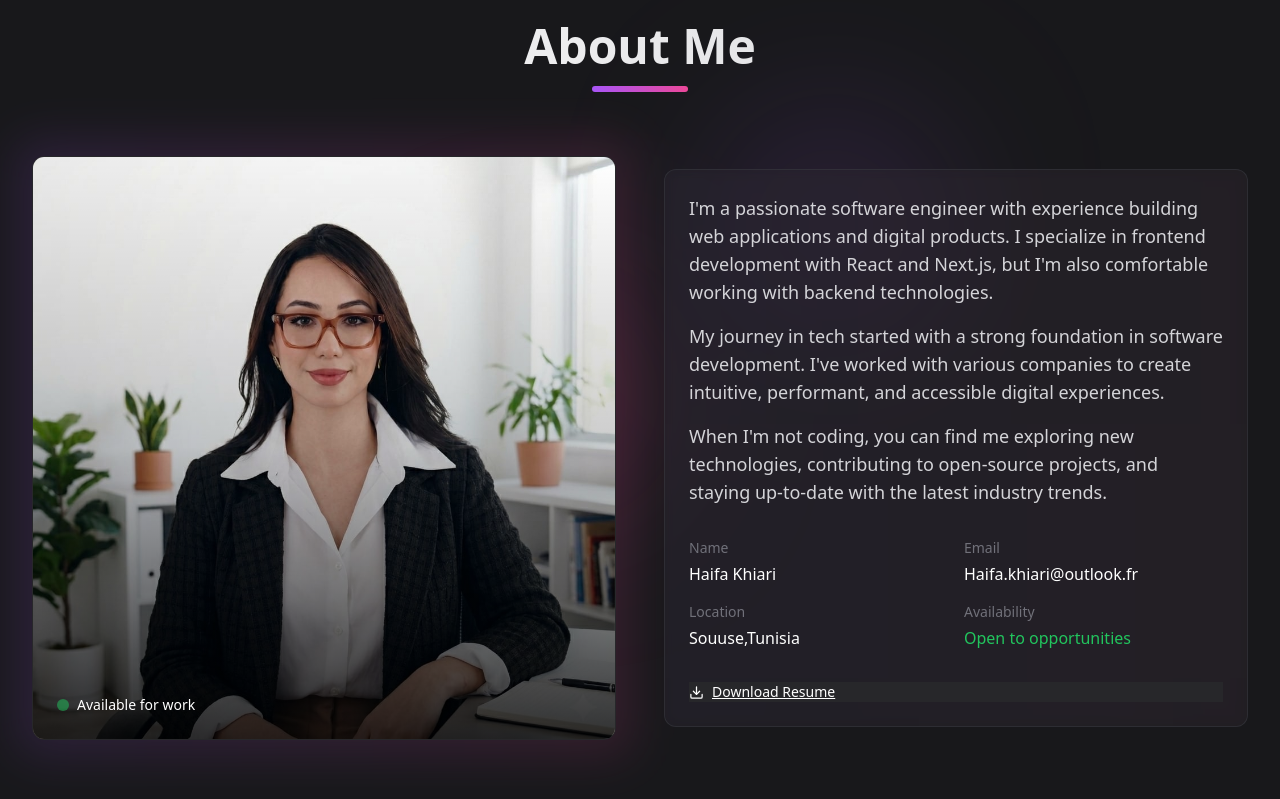
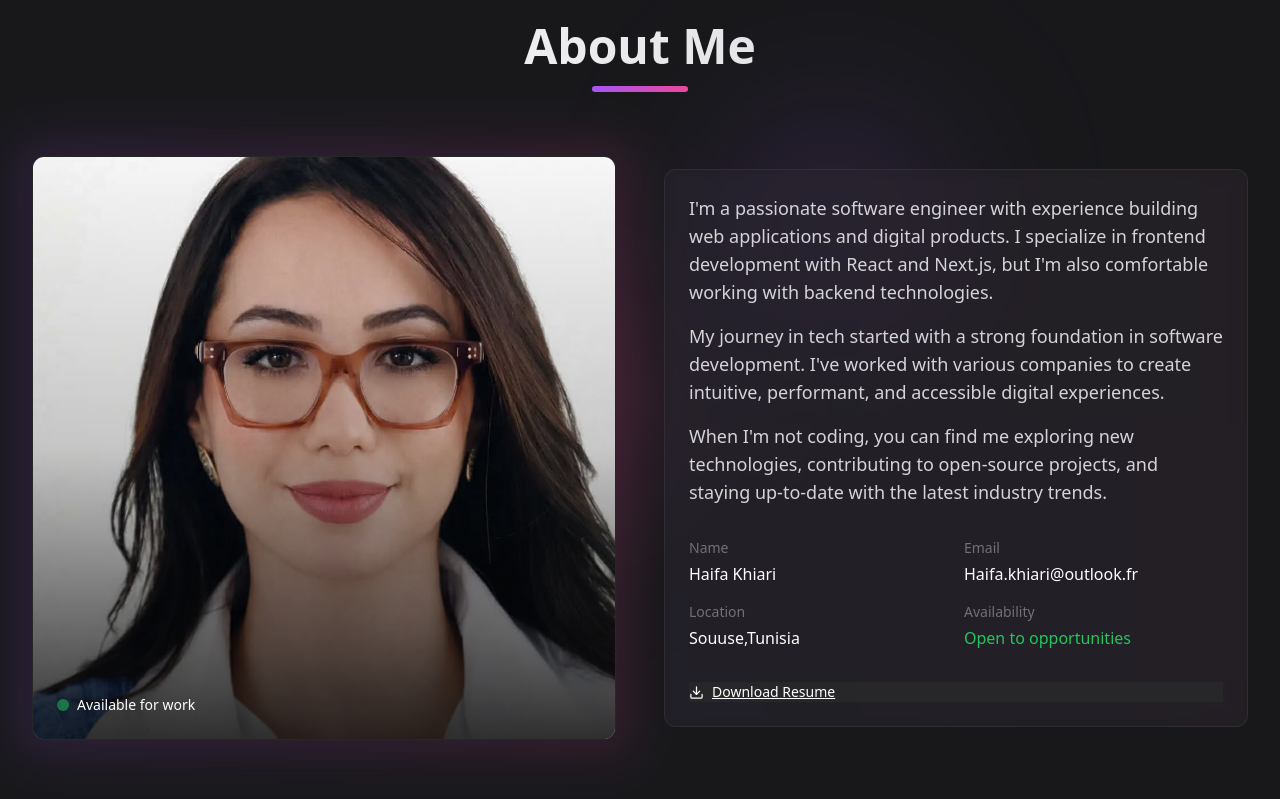
Before and after one commit to haifa17/porfolio, a Next.js app: page / in a window 1280 px wide. Shown: the part 960-1759 px from the top of the page. Built offline with nearby package versions, Linux system fonts and the light colour scheme.

Commit message:
update photo

```diff
--- a/app/components/About.tsx
+++ b/app/components/About.tsx
@@ -20,7 +20,7 @@ export default function AboutSection() {
             <div className="absolute -inset-4 rounded-xl bg-gradient-to-r from-purple-500/20 to-pink-500/20 blur-xl opacity-70"></div>
             <div className="relative aspect-square rounded-xl overflow-hidden border border-zinc-800">
               <img
-                src="/haifa.jpg"
+                src="/haifa.webp"
                 alt="Haifa Khiari"
                 className="w-full h-full object-cover"
               />
```
Also changed, not shown: public/haifa.webp (added).
